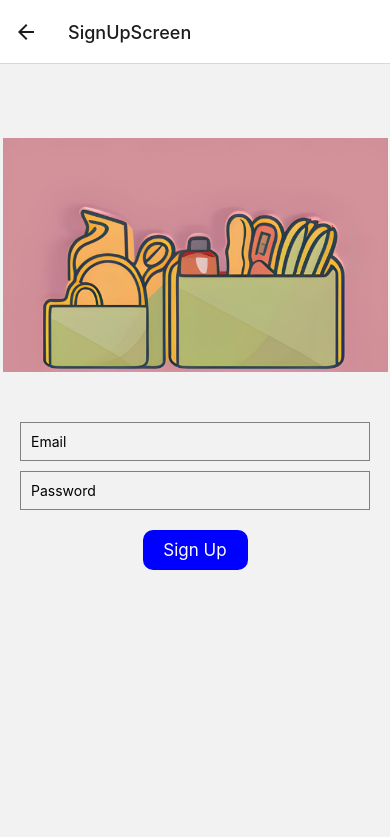
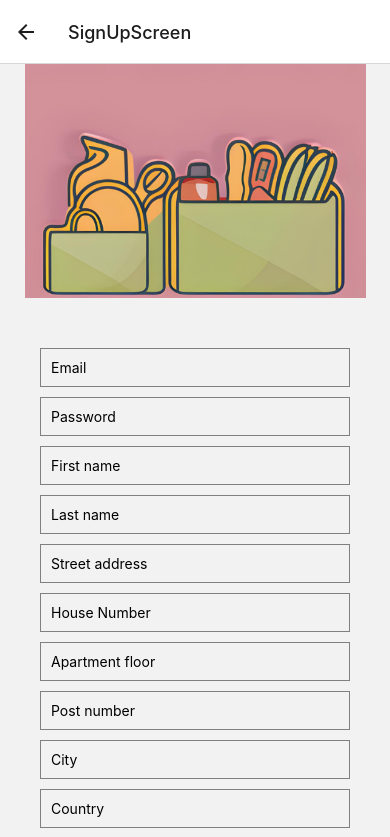
Before and after one commit to Alex793x/ERRANDHERO, a React Native app in the folder neighbor-helper/: screen /SignUpScreen in a window 390 px wide. Shown: the top 837 px of the page. Built offline with nearby package versions, Linux system fonts and the light colour scheme.

Commit message:
added early authentication and firebase cloud database - also early inject script proctection and form validation

```diff
--- a/neighbor-helper/package.json
+++ b/neighbor-helper/package.json
@@ -17,7 +17,8 @@
     "firebase": "^9.19.1",
     "react": "18.2.0",
     "react-native": "0.71.4",
-    "react-native-safe-area-context": "^4.5.0"
+    "react-native-safe-area-context": "^4.5.0",
+    "validator": "^13.9.0"
   },
   "devDependencies": {
     "@babel/core": "^7.20.0"
--- /dev/null
+++ b/neighbor-helper/src/components/data_validator/CredentialValidator.js
@@ -0,0 +1,31 @@
+import validator from "validator/es";
+import isAlpha from "validator/es/lib/isAlpha";
+
+const pattern = /^[A-Za-z0-9!@#$%&*_+,.:;`-]+$/;
+export const validate = (input) => {
+    switch (input) {
+        case 'firstName':
+            console.log(!!validator.isAlpha(input))
+            return !!validator.isAlpha(input);
+        case 'lastName':
+            return !!validator.isAlpha(input);
+        case 'email':
+            return !!validator.isEmail(input);
+        case 'password':
+            return validator.isLength(input, {min: 8}) && validator.matches(input, pattern);
+        case 'streetAddress':
+            return !!validator.isAlpha(input, {locale: 'da-DK'});
+        case 'houseNum':
+            return !!validator.isNumeric(input, {no_symbols: true});
+        case 'apartmentFloor':
+            return !!validator.isAlphanumeric(input);
+        case 'postNum':
+            return !!validator.isAlphanumeric(input);
+        case 'city':
+            return !!validator.isAlpha(input, {locale: 'da-DK'});
+        case 'country':
+            return !!validator.isAlpha(input, {locale: 'da-DK'});
+        case 'phoneNum':
+            return !!validator.isMobilePhone(input, {locale: 'dk-DK', strictMode: true});
+    }
+}
--- /dev/null
+++ b/neighbor-helper/src/components/slideupeffect/Dompurify.js
@@ -0,0 +1,5 @@
+import DOMPurify from "isomorphic-dompurify";
+
+export const validator = (dirty) => {
+    return DOMPurify.sanitize(dirty);
+}
--- a/neighbor-helper/src/components/slideupeffect/SlideUpEffect.js
+++ b/neighbor-helper/src/components/slideupeffect/SlideUpEffect.js
@@ -3,7 +3,7 @@ import {Animated} from 'react-native';
 import {useFocusEffect} from '@react-navigation/native';
 import {styles} from "./styles";
 
-const SlideUp = ({children, translateYValue = -100, duration = 600}) => {
+const SlideUp = ({children, translateYValue = -0, duration = 600}) => {
     const slideUpAnim = useRef(new Animated.Value(800)).current;
 
     const handleSlideUp = () => {
--- a/neighbor-helper/src/firebase/firebaseConfig.js
+++ b/neighbor-helper/src/firebase/firebaseConfig.js
@@ -2,9 +2,8 @@ import { initializeApp } from 'firebase/app';
 
 // Optionally import the services that you want to use
  import { getAuth } from "firebase/auth";
-import firebase from "firebase/compat";
-// import {...} from "firebase/database";
-// import {...} from "firebase/firestore";
+ import {getFirestore} from "firebase/firestore";
+// import firebase from "firebase/compat";
 // import {...} from "firebase/functions";
 // import {...} from "firebase/storage";
 
@@ -22,3 +21,4 @@ const firebaseConfig = {
 
 export const app = initializeApp(firebaseConfig);
 export const auth = getAuth(app);
+export const db = getFirestore(app);
--- a/neighbor-helper/src/screens/signup/SignUpScreen.js
+++ b/neighbor-helper/src/screens/signup/SignUpScreen.js
@@ -5,23 +5,39 @@ import {
     TouchableOpacity,
     Image,
     KeyboardAvoidingView,
-    Platform,
+    Platform, ScrollView,
 } from 'react-native';
-import {auth} from '../../firebase/firebaseConfig';
+import {auth, db} from '../../firebase/firebaseConfig';
+import {validate} from "../../components/data_validator/CredentialValidator";
+import {doc, setDoc} from 'firebase/firestore'
 import {createUserWithEmailAndPassword} from 'firebase/auth';
 import SlideUp from "../../components/slideupeffect/SlideUpEffect";
 import {styles} from './styles';
 
-const SignUpScreen = ({navigation}) => {
-    const [email, setEmail] = useState('');
-    const [password, setPassword] = useState('');
+const SignUpScreen = ({ navigation }) => {
+    const [formValues, setFormValues] = useState({
+        firstName: '',
+        lastName: '',
+        streetAddress: '',
+        houseNum: '',
+        apartmentFloor: '',
+        city: '',
+        postNum: '',
+        country: '',
+        phoneNum: '',
+        email: '',
+        password: '',
+    });
     const [error, setError] = useState('');
 
     const handleSignUp = () => {
-        createUserWithEmailAndPassword(auth, email, password)
+        const isFormValid = Object.values(formValues).every(validate);
+        if (isFormValid) {
+            createUserWithEmailAndPassword(auth, formValues.email, formValues.password)
                 .then((userCredential) => {
                     const user = userCredential.user;
                     console.log('Sign up successfully - ', user);
+                    setDoc(doc(db, 'users', user.uid), formValues);
                     navigation.navigate('HomeScreen');
                 })
                 .catch((error) => {
@@ -30,6 +46,7 @@ const SignUpScreen = ({navigation}) => {
                     console.log('Sign in failed', errorCode);
                     setError(errorMessage);
                 });
+        }
     };
 
     return (
@@ -37,26 +54,87 @@ const SignUpScreen = ({navigation}) => {
             style={styles.container}
             behavior={Platform.OS === 'ios' ? 'padding' : 'height'}>
             <SlideUp>
+                <ScrollView
+                    contentContainerStyle={styles.container}
+                    style={{width: '100%'}}
+                    showsVerticalScrollIndicator={false}
+                    showsHorizontalScrollIndicator={false}
+                >
                     <Image source={require('../../assets/logo.png')} style={styles.image}/>
                     <TextInput
                         style={styles.input}
                         placeholder="Email"
-                    value={email}
-                    onChangeText={setEmail}
+                        value={formValues.email}
+                        onChangeText={(value) => setFormValues({...formValues, email: value})}
                     />
                     <TextInput
                         style={styles.input}
                         placeholder="Password"
                         secureTextEntry
-                    value={password}
-                    onChangeText={setPassword}
+                        value={formValues.password}
+                        onChangeText={(value) => setFormValues({...formValues, password: value})}
+                    />
+                    <TextInput
+                        style={styles.input}
+                        placeholder="First name"
+                        value={formValues.firstName}
+                        onChangeText={(value) => setFormValues({...formValues, firstName: value})}
+                    />
+                    <TextInput
+                        style={styles.input}
+                        placeholder="Last name"
+                        value={formValues.lastName}
+                        onChangeText={(value) => setFormValues({...formValues, lastName: value})}
+                    />
+                    <TextInput
+                        style={styles.input}
+                        placeholder="Street address"
+                        value={formValues.streetAddress}
+                        onChangeText={(value) => setFormValues({...formValues, streetAddress: value})}
+                    />
+                    <TextInput
+                        style={styles.input}
+                        placeholder="House Number"
+                        value={formValues.houseNum}
+                        onChangeText={(value) => setFormValues({...formValues, houseNum: value})}
+                    />
+                    <TextInput
+                        style={styles.input}
+                        placeholder="Apartment floor"
+                        value={formValues.apartmentFloor}
+                        onChangeText={(value) => setFormValues({...formValues, apartmentFloor: value})}
+                    />
+                    <TextInput
+                        style={styles.input}
+                        placeholder="Post number"
+                        value={formValues.postNum}
+                        onChangeText={(value) => setFormValues({...formValues, postNum: value})}
+                    />
+                    <TextInput
+                        style={styles.input}
+                        placeholder="City"
+                        value={formValues.city}
+                        onChangeText={(value) => setFormValues({...formValues, city: value})}
+                    />
+                    <TextInput
+                        style={styles.input}
+                        placeholder="Country"
+                        value={formValues.country}
+                        onChangeText={(value) => setFormValues({...formValues, country: value})}
+                    />
+                    <TextInput
+                        style={styles.input}
+                        placeholder="Phone number"
+                        value={formValues.phoneNum}
+                        onChangeText={(value) => setFormValues({...formValues, phoneNum: value})}
                     />
                     <TouchableOpacity
-                    style={styles.button}
+                        style={[styles.button, {margin: 50, marginBottom: 100}]}
                         onPress={handleSignUp}>
                         <Text style={styles.buttonText}>Sign Up</Text>
                     </TouchableOpacity>
                     {error && <Text>{error}</Text>}
+                </ScrollView>
             </SlideUp>
         </KeyboardAvoidingView>
     );
--- a/neighbor-helper/src/screens/signup/styles.js
+++ b/neighbor-helper/src/screens/signup/styles.js
@@ -3,7 +3,7 @@ const { width } = Dimensions.get('window');
 
 export const styles = StyleSheet.create({
     container: {
-        flex: 1,
+        flexGrow: 1,
         alignItems: "center",
         justifyContent: "center",
         paddingHorizontal: 20,
```
Also changed, not shown: 1 other file (tests, documents, lock files or other folders). Lines whose indentation alone changed are shown as unchanged.
